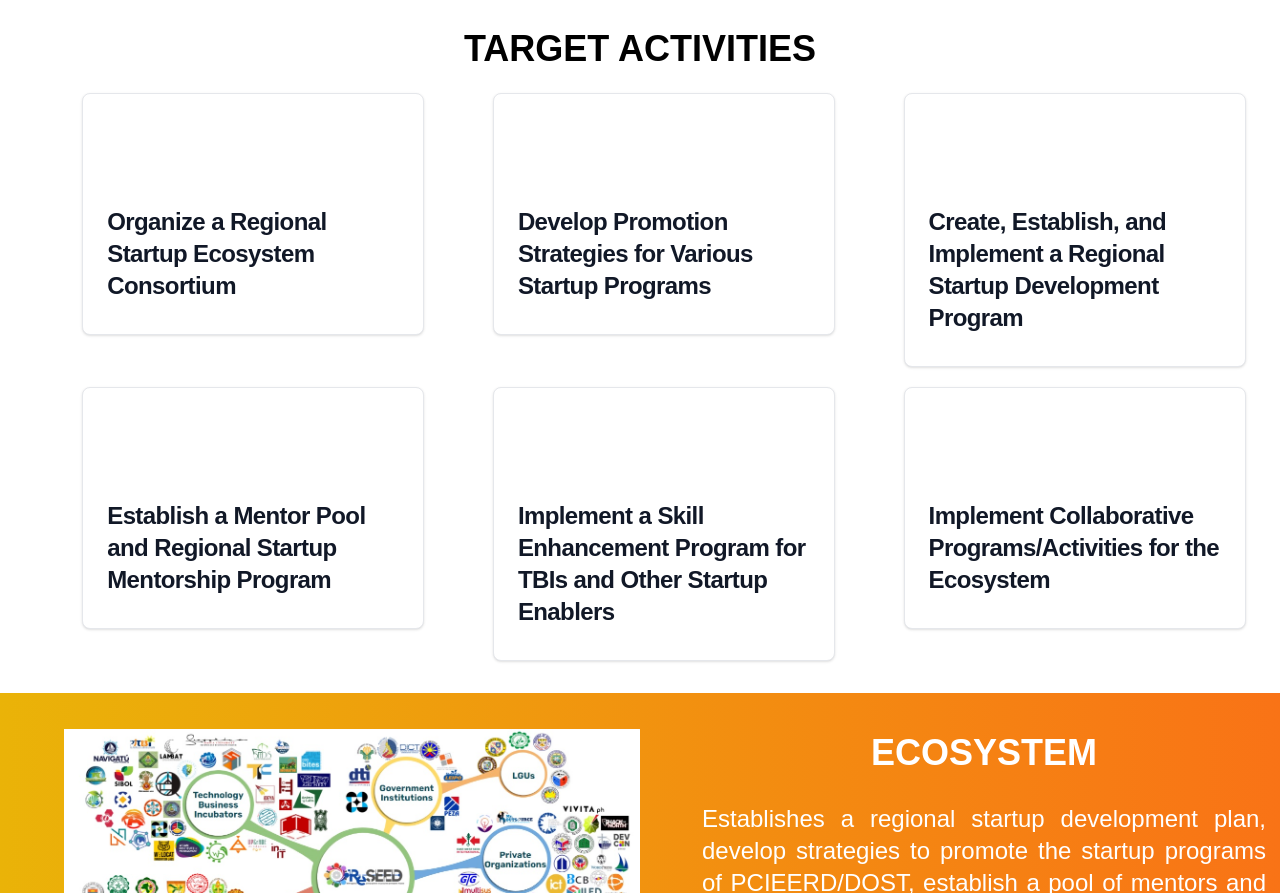
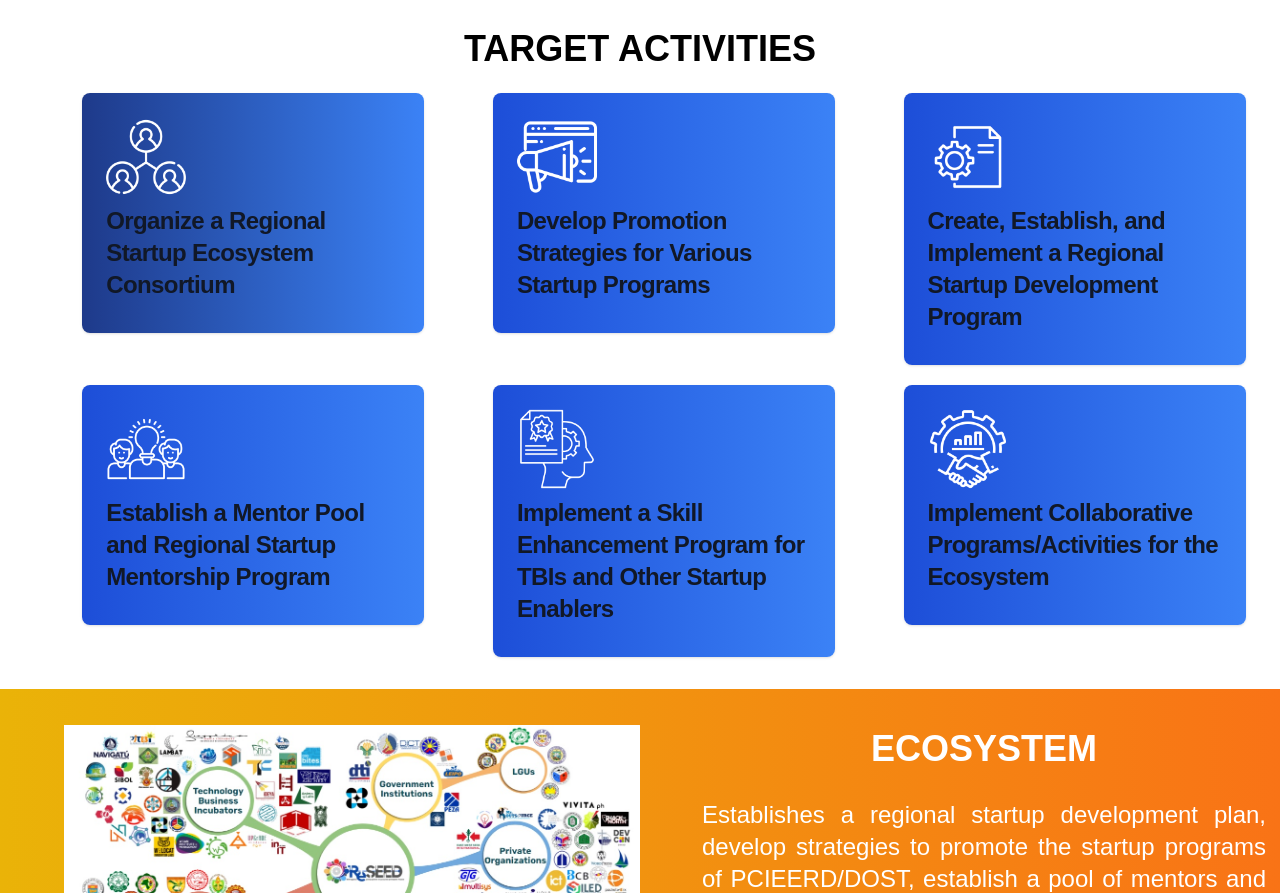
Before and after one commit to jxblrkrstffrbrms/ICONS-South-Luzon-Website, a website: page public/about.html in a window 1280 px wide. Shown: the part 1191-2084 px from the top of the page. Drawn offline with nearby package versions, Linux system fonts and the light colour scheme; a web font is replaced by a local one.

Commit message:
smaller screens background update

```diff
--- a/public/about.html
+++ b/public/about.html
@@ -81,7 +81,7 @@
             <div class="flex flex-col">
                 <div class="flex">
                     <div class="w-1/3 ml-12 max-h-5">
-                        <div class="w-5/6 mx-auto p-6 bg-white border border-gray-200 rounded-lg shadow dark:bg-gradient-to-r from-blue-900 to-blue-500 dark:border-blue-500">
+                        <div class="w-5/6 mx-auto p-6 bg-gradient-to-r border-blue-500 rounded-lg shadow dark:bg-gradient-to-r from-blue-900 to-blue-500 dark:border-blue-500">
                             <img class="w-20 h-20 mb-2 text-gray-500 dark:text-gray-400"  src="images/team.png"/>
                             <a href="./act1.html">
                                 <h5 class="mb-2 text-2xl font-semibold tracking-tight text-gray-900 dark:text-white">Organize a Regional Startup Ecosystem Consortium</h5>
@@ -89,7 +89,7 @@
                         </div>
                     </div>
                     <div class="w-1/3">
-                        <div class="w-5/6 mx-auto p-6 bg-white border border-gray-200 rounded-lg shadow dark:bg-gradient-to-r from-blue-700 to-blue-500 dark:border-blue-500">
+                        <div class="w-5/6 mx-auto p-6 bg-gradient-to-r border-blue-500 rounded-lg shadow dark:bg-gradient-to-r from-blue-700 to-blue-500 dark:border-blue-500">
                             <img class="w-20 h-20 mb-2 text-gray-500 dark:text-gray-400"  src="images/promotion.png"/>
                             <a href="#">
                                 <h5 class="mb-2 text-2xl font-semibold tracking-tight text-gray-900 dark:text-white">Develop Promotion Strategies for Various Startup Programs</h5>
@@ -97,7 +97,7 @@
                         </div>
                     </div>
                     <div class="w-1/3">
-                        <div class="w-5/6 mx-auto p-6 bg-white border border-gray-200 rounded-lg shadow dark:bg-gradient-to-r from-blue-700 to-blue-500 dark:border-blue-500">
+                        <div class="w-5/6 mx-auto p-6 bg-gradient-to-r border-blue-500 rounded-lg shadow dark:bg-gradient-to-r from-blue-700 to-blue-500 dark:border-blue-500">
                             <img class="w-20 h-20 mb-2 text-gray-500 dark:text-gray-400"  src="images/file.png"/>
                             <a href="#">
                                 <h5 class="mb-2 text-2xl font-semibold tracking-tight text-gray-900 dark:text-white">Create, Establish, and Implement a Regional Startup Development Program</h5>
@@ -107,7 +107,7 @@
                 </div>
                 <div class="flex mt-5">
                     <div class="w-1/3 ml-12 max-h-5">
-                        <div class="w-5/6 mx-auto p-6 bg-white border border-gray-200 rounded-lg shadow dark:bg-gradient-to-r from-blue-700 to-blue-500 dark:border-blue-500">
+                        <div class="w-5/6 mx-auto p-6 bg-gradient-to-r border-blue-500 rounded-lg shadow dark:bg-gradient-to-r from-blue-700 to-blue-500 dark:border-blue-500">
                             <img class="w-20 h-20 mb-2 text-gray-500 dark:text-gray-400"  src="images/mentorship.png"/>
                             <a href="#">
                                 <h5 class="mb-2 text-2xl font-semibold tracking-tight text-gray-900 dark:text-white">Establish a Mentor Pool and Regional Startup Mentorship Program</h5>
@@ -115,7 +115,7 @@
                         </div>
                     </div>
                     <div class="w-1/3">
-                        <div class="w-5/6 mx-auto p-6 bg-white border border-gray-200 rounded-lg shadow dark:bg-gradient-to-r from-blue-700 to-blue-500 dark:border-blue-500">
+                        <div class="w-5/6 mx-auto p-6 bg-gradient-to-r border-blue-500 rounded-lg shadow dark:bg-gradient-to-r from-blue-700 to-blue-500 dark:border-blue-500">
                             <img class="w-20 h-20 mb-2 text-gray-500 dark:text-gray-400"  src="images/talent.png"/>
                             <a href="#">
                                 <h5 class="mb-2 text-2xl font-semibold tracking-tight text-gray-900 dark:text-white">Implement a Skill Enhancement Program for TBIs and Other Startup Enablers</h5>
@@ -123,7 +123,7 @@
                         </div>
                     </div>
                     <div class="w-1/3">
-                        <div class="w-5/6 mx-auto p-6 bg-white border border-gray-200 rounded-lg shadow dark:bg-gradient-to-r from-blue-700 to-blue-500 dark:border-blue-500">
+                        <div class="w-5/6 mx-auto p-6 bg-gradient-to-r border-blue-500 rounded-lg shadow dark:bg-gradient-to-r from-blue-700 to-blue-500 dark:border-blue-500">
                             <img class="w-20 h-20 mb-2 text-gray-500 dark:text-gray-400"  src="images/cooperation.png"/>
                             <a href="#">
                                 <h5 class="mb-2 text-2xl font-semibold tracking-tight text-gray-900 dark:text-white">Implement Collaborative Programs/Activities for the Ecosystem</h5>
```
Also changed, not shown: public/css/tailwind.css.
